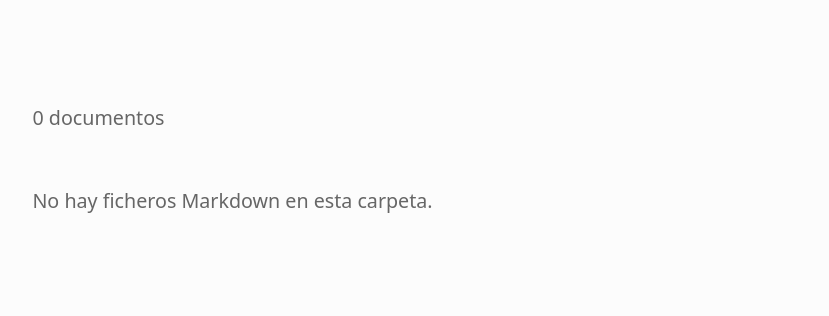
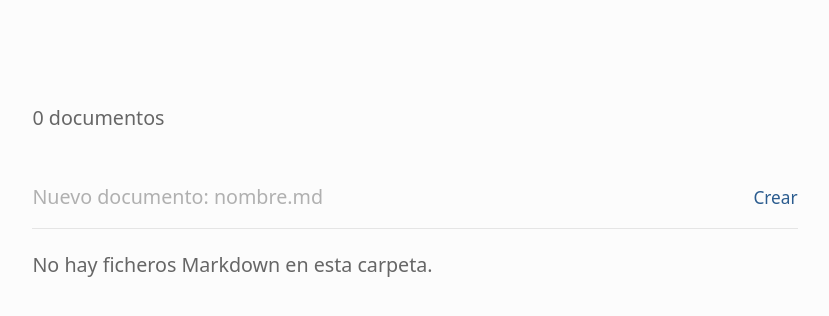
Before and after one commit to danielgccr/libreta, a Python web app: template src/libreta/templates/index.html in a window 1280 px wide. Shown: the top 316 px of the page, without its empty margins (225-1054 px from the left). Run offline with Jinja, Linux system fonts and the light colour scheme; the template is opened without the code that fills it, so the values that code supplies are empty.

Commit message:
Crear documentos desde la lista

```diff
--- a/src/libreta/static/css/editor.css
+++ b/src/libreta/static/css/editor.css
@@ -99,6 +99,43 @@ header.front > .title {
 /* Index of documents (GET /): path on the left, last edit on the right. */
 main.index {
   padding-block-end: 3lh;
+}
+/* New document: a row above the list, typed into like a name. */
+main.index .new {
+  display: flex;
+  align-items: baseline;
+  gap: 2ch;
+  border-block-end: 1px solid var(--border);
+}
+main.index .new:focus-within {
+  border-color: var(--accent);
+}
+main.index .new input {
+  flex: 1;
+  min-width: 0;
+  padding: 0.5lh 0;
+  font: inherit;
+  color: var(--text-strong);
+  background: none;
+  border: 0;
+  outline: none; /* the row's border shows the focus */
+}
+main.index .new input::placeholder {
+  color: var(--text-muted);
+  opacity: 0.5;
+}
+main.index .new button {
+  padding: 0;
+  font: inherit;
+  font-size: 0.875em;
+  color: var(--accent);
+  background: none;
+  border: 0;
+  cursor: pointer;
+}
+main.index .new button:focus-visible {
+  outline: 2px solid var(--accent);
+  outline-offset: 2px;
 }
 main.index ol {
   list-style: none;
--- a/src/libreta/templates/index.html
+++ b/src/libreta/templates/index.html
@@ -13,6 +13,10 @@
     <p class="date">{{ files|length }} documento{{ "" if files|length == 1 else "s" }}</p>
   </header>
   <main class="index">
+    <form class="new" method="post" action="/new">
+      <input name="name" required placeholder="Nuevo documento: nombre.md" aria-label="Nombre del nuevo documento" autocomplete="off" spellcheck="false">
+      <button>Crear</button>
+    </form>
     {% if files %}
     <ol>
       {% for f in files %}
```
Also changed, not shown: docs/DESIGN.md (+3 -0 lines), src/libreta/app.py (+21 -4 lines), tests/test_app.py (+15 -0 lines).
